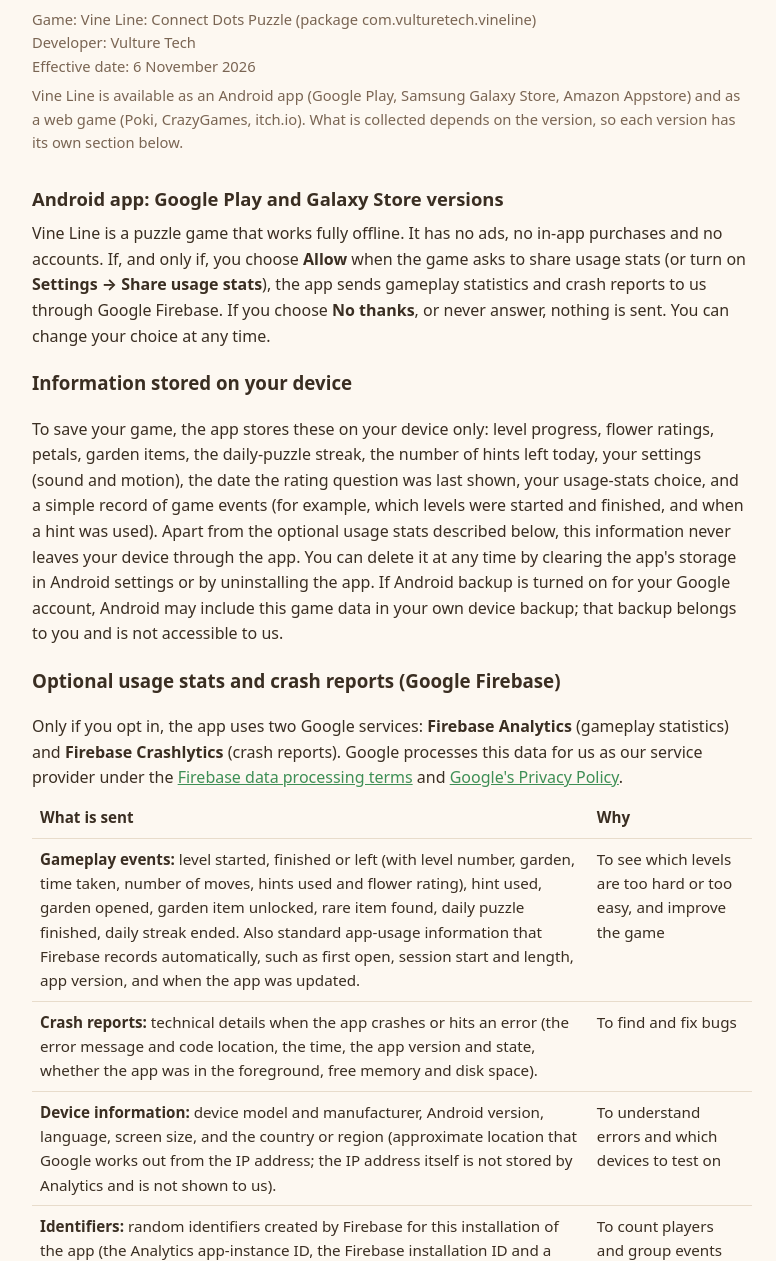
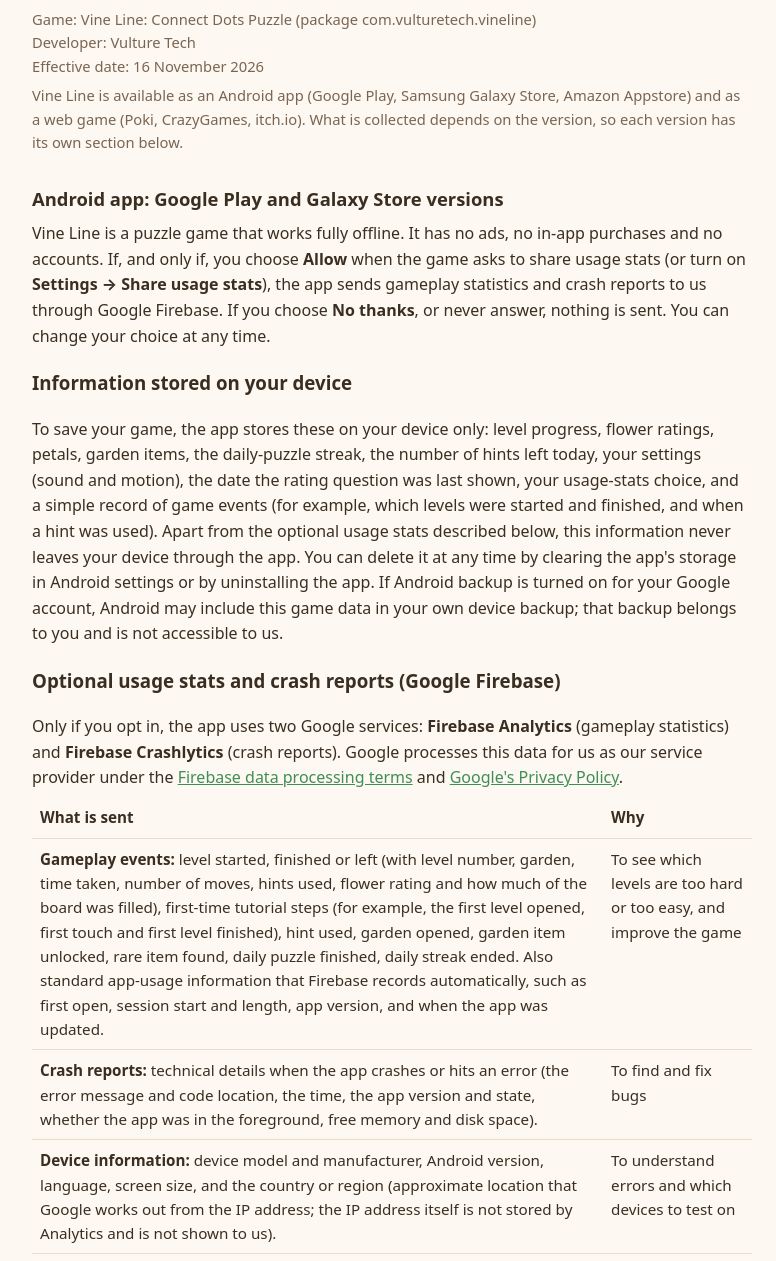
Before and after one commit to HasanGilani/vine-line-privacy, a plain HTML site: page index.html in a window 1280 px wide. Shown: the part 63-1324 px from the top of the page, without its empty margins (248-1024 px from the left). Drawn offline with Linux system fonts and the light colour scheme.

Commit message:
Privacy policy: name board-fill share and first-time tutorial steps (v1.0.1)
Co-Authored-By: Claude Opus 5.5 <noreply@anthropic.com>

```diff
--- a/index.html
+++ b/index.html
@@ -20,7 +20,7 @@
 <body>
 <main>
   <h1>Vine Line Privacy Policy</h1>
-  <p class="meta">Game: Vine Line: Connect Dots Puzzle (package com.vulturetech.vineline)<br>Developer: Vulture Tech<br>Effective date: 6 November 2026</p>
+  <p class="meta">Game: Vine Line: Connect Dots Puzzle (package com.vulturetech.vineline)<br>Developer: Vulture Tech<br>Effective date: 16 November 2026</p>
   <p class="meta">Vine Line is available as an Android app (Google Play, Samsung Galaxy Store, Amazon Appstore) and as a web game (Poki, CrazyGames, itch.io). What is collected depends on the version, so each version has its own section below.</p>
 
   <section>
@@ -35,7 +35,7 @@
   <p>Only if you opt in, the app uses two Google services: <b>Firebase Analytics</b> (gameplay statistics) and <b>Firebase Crashlytics</b> (crash reports). Google processes this data for us as our service provider under the <a href="https://firebase.google.com/terms/data-processing-terms">Firebase data processing terms</a> and <a href="https://policies.google.com/privacy">Google's Privacy Policy</a>.</p>
   <table>
     <tr><th>What is sent</th><th>Why</th></tr>
-    <tr><td><b>Gameplay events:</b> level started, finished or left (with level number, garden, time taken, number of moves, hints used and flower rating), hint used, garden opened, garden item unlocked, rare item found, daily puzzle finished, daily streak ended. Also standard app-usage information that Firebase records automatically, such as first open, session start and length, app version, and when the app was updated.</td><td>To see which levels are too hard or too easy, and improve the game</td></tr>
+    <tr><td><b>Gameplay events:</b> level started, finished or left (with level number, garden, time taken, number of moves, hints used, flower rating and how much of the board was filled), first-time tutorial steps (for example, the first level opened, first touch and first level finished), hint used, garden opened, garden item unlocked, rare item found, daily puzzle finished, daily streak ended. Also standard app-usage information that Firebase records automatically, such as first open, session start and length, app version, and when the app was updated.</td><td>To see which levels are too hard or too easy, and improve the game</td></tr>
     <tr><td><b>Crash reports:</b> technical details when the app crashes or hits an error (the error message and code location, the time, the app version and state, whether the app was in the foreground, free memory and disk space).</td><td>To find and fix bugs</td></tr>
     <tr><td><b>Device information:</b> device model and manufacturer, Android version, language, screen size, and the country or region (approximate location that Google works out from the IP address; the IP address itself is not stored by Analytics and is not shown to us).</td><td>To understand errors and which devices to test on</td></tr>
     <tr><td><b>Identifiers:</b> random identifiers created by Firebase for this installation of the app (the Analytics app-instance ID, the Firebase installation ID and a Crashlytics installation ID). They are not linked to your name, email, phone number or Google account.</td><td>To count players and group events and crashes from the same install</td></tr>
```
